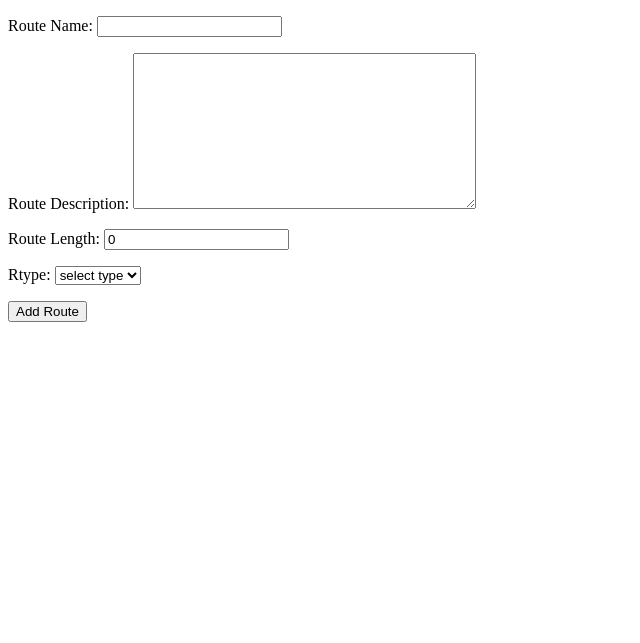
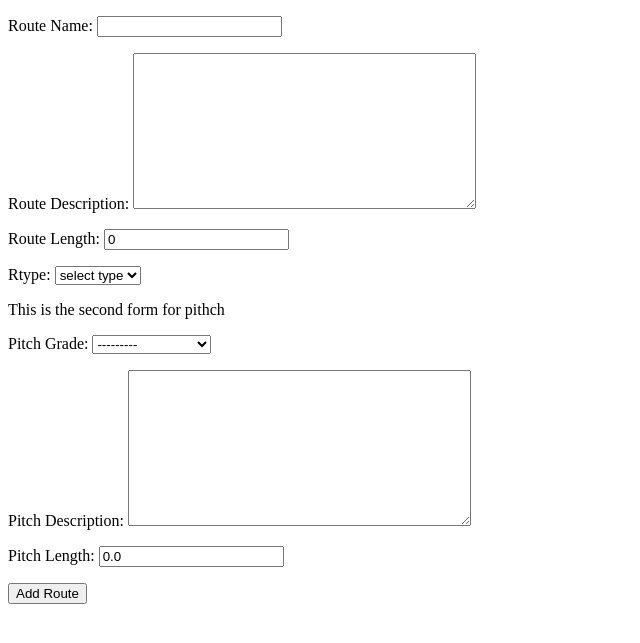
Before and after one commit to faaizajaz/mtnpak, a Django app: page /crags/1/addroute/ in a window 1280 px wide. Shown: the top 643 px of the page, without its empty margins (0-640 px from the left). Run offline with Django 3.2, Linux system fonts and the light colour scheme; data comes from the database, SQL or seed files in the repository; both versions use the stored data as it was after the commit.

Commit message:
Pitch and Route form on same page working. Need to add conditional to show pitch form only if route = multipitch

```diff
--- a/crags/templates/crags/addroute.html
+++ b/crags/templates/crags/addroute.html
@@ -7,6 +7,11 @@
 	<form method = "POST">
 		{% csrf_token %}
 		{{ form.as_p }}
+
+		<p>This is the second form for pithch</p>
+
+		{% csrf_token %}
+		{{ form2.as_p }}
 		<div>
 			<button type="submit">
 				Add Route
--- a/crags/views.py
+++ b/crags/views.py
@@ -3,6 +3,7 @@ from .models import Crag
 from django.views import generic
 from django.shortcuts import get_object_or_404
 from .forms import AddRouteForm, AddCragForm
+from pitches.forms import AddPitchForm
 
 
 class CragsHome(generic.ListView):
@@ -23,16 +24,22 @@ class CragView(generic.DetailView):
 def AddRoute(request, **kwargs):
 	if request.method == 'POST':
 		form = AddRouteForm(request.POST)
-		if form.is_valid():
+		form2 = AddPitchForm(request.POST)
+		if form.is_valid(): #and form2.is_valid():
 			newroute = form.save(commit=False)
 			newroute.ropener = request.user
 			newroute.rcrag = Crag.objects.get(pk=kwargs['crag_id'])
 			newroute.save()
 
+			newpitch = form2.save(commit=False)
+			newpitch.proute = newroute
+			newpitch.save()
+
 			return redirect('crag-view', crag_id=kwargs['crag_id'])
 	else:
 		form = AddRouteForm()
-	return render(request, 'crags/addroute.html', {'form': form})
+		form2 = AddPitchForm()
+	return render(request, 'crags/addroute.html', {'form': form, 'form2':form2})
 
 
 def AddCrag(request, **kwargs):
--- a/pitches/forms.py
+++ b/pitches/forms.py
@@ -6,3 +6,4 @@ class AddPitchForm(ModelForm):
 
 	class Meta:
 		model = Pitch
+		exclude = ['proute']
```
Also changed, not shown: db.sqlite3.
